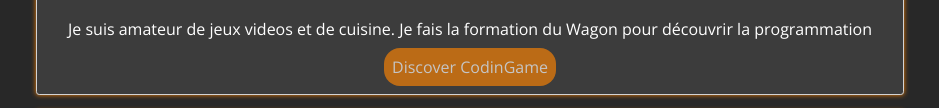
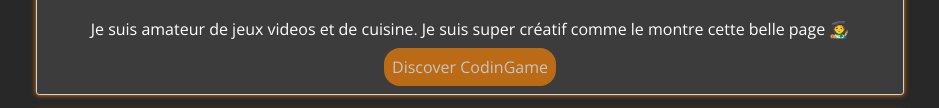
Before and after one commit to Orphary/profile, a plain HTML site: page index.html in a window 1280 px wide. Shown: the part 231-339 px from the top of the page, without its empty margins (170-1109 px from the left). Drawn offline with nearby package versions, Linux system fonts and the light colour scheme.

Commit message:
correct description

```diff
--- a/index.html
+++ b/index.html
@@ -17,7 +17,7 @@
         <h1>Jean Naegelen</h1>
         <h2>Développeur ultra-junior</h2>
         <img src="images/Jean Neige 2.jpg" width="100" alt="Jean Neige" id="PP">
-        <p>Je suis amateur de jeux videos et de cuisine. Je fais la formation du Wagon pour découvrir la programmation</p>
+        <p>Je suis amateur de jeux videos et de cuisine. Je suis super créatif comme le montre cette belle page 🧑‍🎨</p>
         <a href="https://www.codingame.com/start/fr/" target="_blank" class="btn">Discover CodinGame</a>
       </div>
       <div class="card">
```
